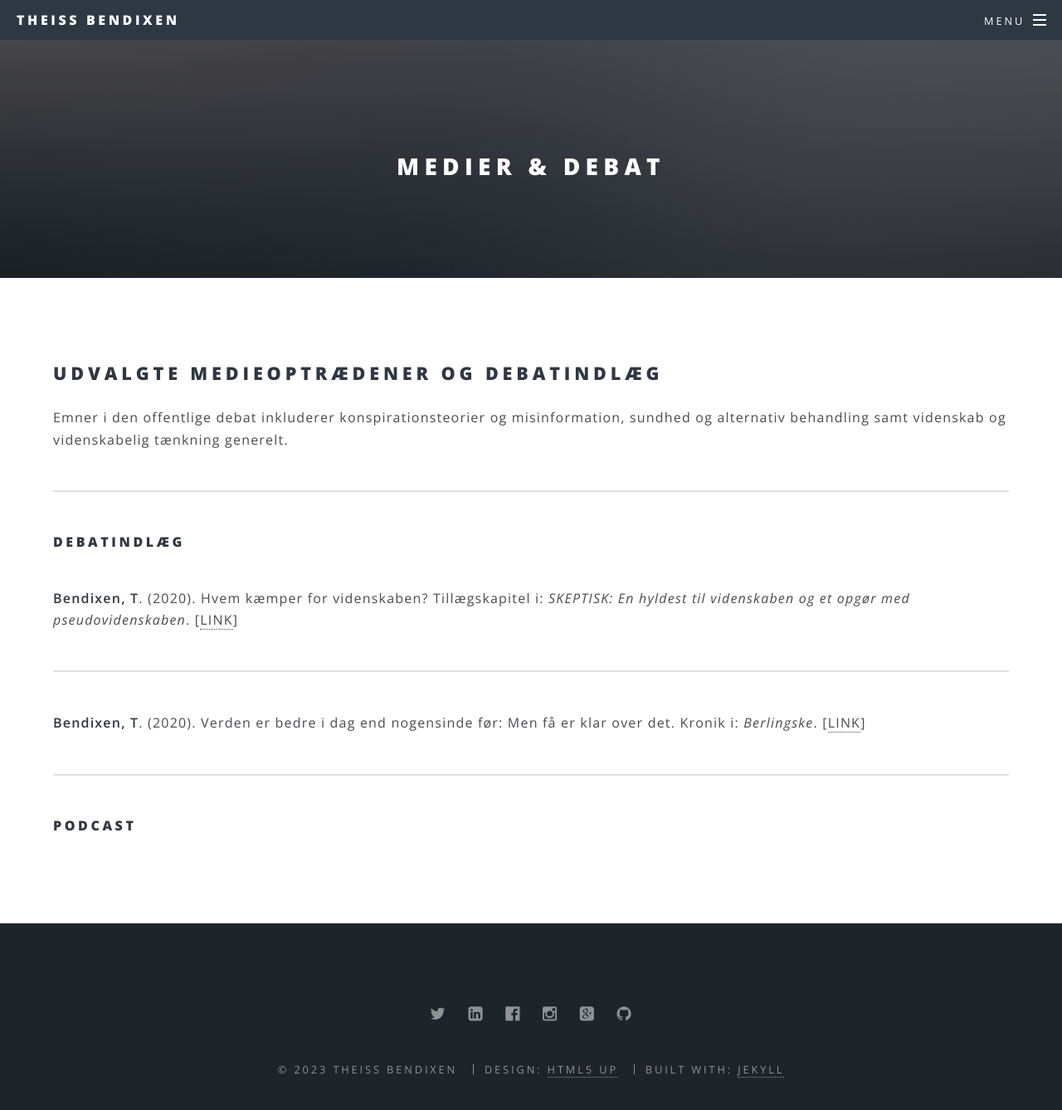
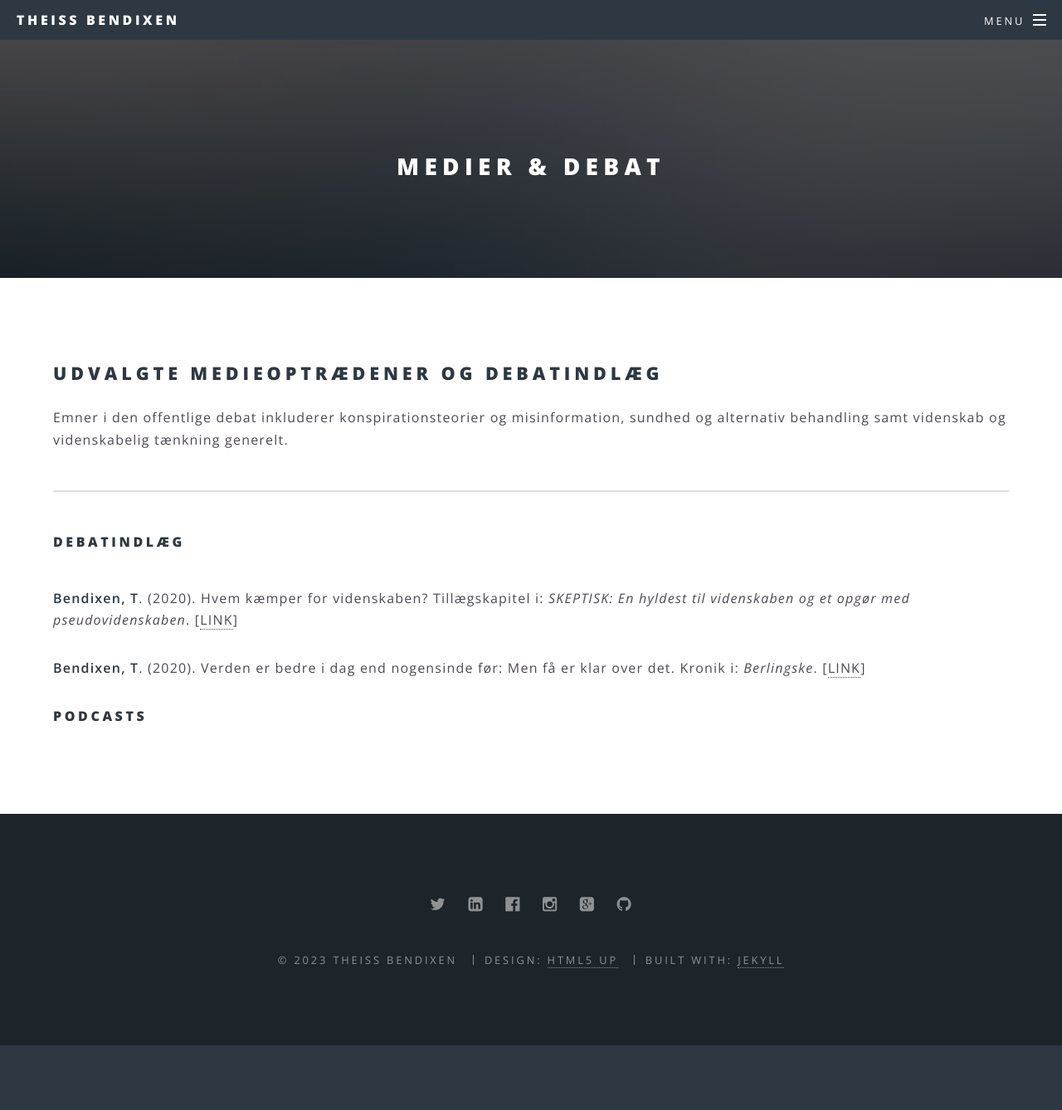
Before and after one commit to tbendixen/tbendixen.github.io, a Jekyll site: the page built from debat.html, in a window 1280 px wide and 1392 px high. Shown: the top 1338 px of the window at 83% size. Built offline with Jekyll 4.4.1, drawn with Linux system fonts in a browser that asks for light colours.

Commit message:
Update debat.html

```diff
--- a/debat.html
+++ b/debat.html
@@ -10,8 +10,8 @@ title: Medier & Debat
 			<h4>Debatindlæg</h4>
 				<br />
 				<p><b>Bendixen, T</b>. (2020). Hvem kæmper for videnskaben?
-					Tillægskapitel i: <i>SKEPTISK: En hyldest til videnskaben og et opgør med pseudovidenskaben</i>. [<a href="https://fadlforlag.dk/2020/07/21/hvem-kaemper-for-videnskaben/">LINK</a>]<br /><hr />
+					Tillægskapitel i: <i>SKEPTISK: En hyldest til videnskaben og et opgør med pseudovidenskaben</i>. [<a href="https://fadlforlag.dk/2020/07/21/hvem-kaemper-for-videnskaben/">LINK</a>]</p>
 				<p><b>Bendixen, T</b>. (2020). Verden er bedre i dag end nogensinde før: Men få er klar over det.
-					Kronik i: <i>Berlingske</i>. [<a href="https://pure.au.dk/portal/files/184626304/Verden_er_bedre_i_dag_end_nogensinde_f_r._Men_f_er_klar_over_det.pdf">LINK</a>]<br /><hr />
-        		<h4>Podcast</h4>
+					Kronik i: <i>Berlingske</i>. [<a href="https://pure.au.dk/portal/files/184626304/Verden_er_bedre_i_dag_end_nogensinde_f_r._Men_f_er_klar_over_det.pdf">LINK</a>]</p>
+        		<h4>Podcasts</h4>
 				<br />
```
